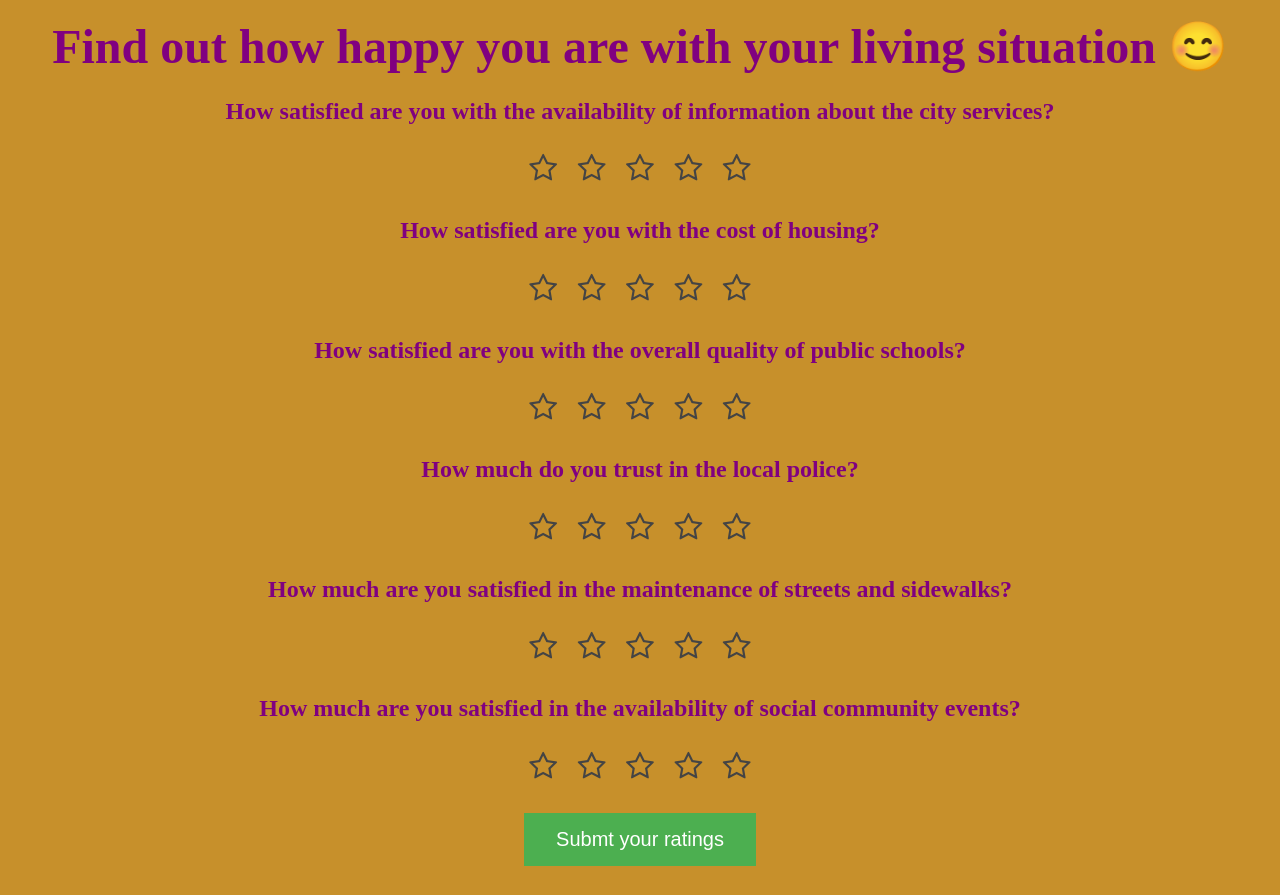
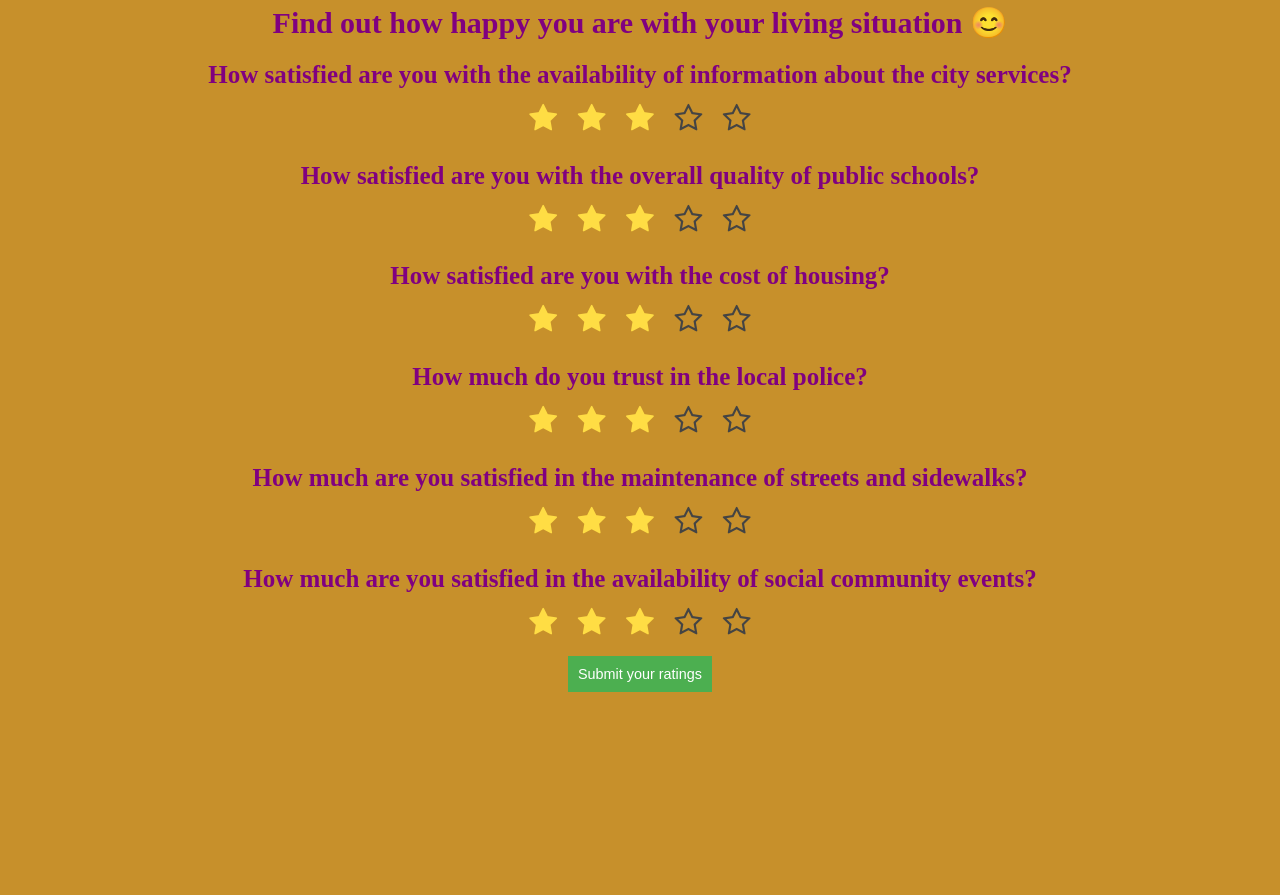
Before and after one commit to MixKlim/happymeter, a FastAPI app: page / in a window 1280 px wide. After the commit the page ends 692 px from the top, so only its background shows below. Run offline with FastAPI, Linux system fonts and the light colour scheme; parts of the project's set-up code (start-up, migrations or seed data) failed here and were passed over.

Commit message:
chore: update HTML and CSS

```diff
--- a/src/static/css/style.css
+++ b/src/static/css/style.css
@@ -1,28 +1,50 @@
 body {
-  font-size: 18px; /* Default font size for the entire body */
+  background-color: rgb(199, 144, 43);
+  font-size: 18px;
+  margin: 0;
+  padding: 0;
+}
+
+h1, h2, p, div {
+  text-align: center;
 }
 
 h1 {
-  font-size: 28px; /* Font size for h1 headers */
+  font-size: 30px;
+  margin-top: 5px;
+  margin-bottom: 10px;
+  color: purple;
 }
 
-p {
-  font-size: 16px; /* Font size for paragraphs */
-}
-.class-of-divs{
-  min-width: 100%
+h2 {
+  font-size: 25px;
+  margin-bottom: 5px;
+  color: purple;
 }
 
 div.stars {
   text-align:center;
   direction:rtl;
 }
+
 div.stars form {
   display:inline-block;
 }
+
+form {
+  margin: 0;
+}
+
 input.star {
   display: none;
 }
+
+input.star:checked ~ label.star:before {
+  content: '\f005';
+  color: #FD4;
+  transition: all .25s;
+}
+
 label.star {
   display:inline-block;
   padding: 8px;
@@ -30,32 +52,29 @@ label.star {
   color: #444;
   transition: all .2s;
 }
-input.star:checked ~ label.star:before {
-  content: '\f005';
-  color: #FD4;
-  transition: all .25s;
-}
+
 label.star:hover {
   transform: rotate(-15deg) scale(1.3);
 }
+
 label.star:before {
   content: '\f006';
   font-family: FontAwesome;
 }
 
-.text-center {
-  text-align: center;
+p {
+  font-size: 10px;
 }
 
 .button {
-  background-color: #4CAF50; /* Green */
+  background-color: #4CAF50;
   border: none;
   color: white;
-  padding: 15px 32px;
+  padding: 10px 10px;
   text-align: center;
   text-decoration: none;
   display: inline-block;
-  font-size: 20px;
+  font-size: 0.8em;
   transition: 0.7;
 }
 
@@ -64,9 +83,27 @@ label.star:before {
   opacity: 1;
 }
 
+.class-of-divs{
+  min-width: 100%
+}
+
+.stars {
+  margin-bottom: -3px;
+}
+
 .streamlit-button {
   background-color: #3e8e41; /* Set your desired color code */
   color: white; /* Set text color */
   padding: 15px 32px; /* Adjust padding */
   border-radius: 5px; /* Optional: Add rounded corners */
 }
+
+.text-center {
+  text-align: center;
+  margin-top: -10px;
+  margin-bottom: 1px;
+}
+
+#results {
+  margin-top: -5px;
+}
--- a/src/templates/index.html
+++ b/src/templates/index.html
@@ -8,114 +8,102 @@
     <title>happymeter</title>
   </head>
 
-  <style>
-    h1 {text-align: center;}
-    p {text-align: center;}
-    div {text-align: center;}
-  </style>
+<body>
+  <h1>Find out how happy you are with your living situation &#128522;</h1>
 
-  <body style="background-color:rgb(199, 144, 43);">
-
-    <h1><font size="7" color="purple">Find out how happy you are with your living situation &#128522;</font></h1>
-
-    <h1><font size="5" color="purple">How satisfied are you with the availability of information about the city services?</font></h1>
-
+  <h2>How satisfied are you with the availability of information about the city services?</h2>
     <div class="stars">
       <form action="" method="POST" id="city_services" name="city_services">
-        <input class="star star-5" id="q1s5" type="radio" name="star"/>
+        <input class="star star-5" id="q1s5" type="radio" name="city_services"/>
         <label class="star star-5" for="q1s5"></label>
-        <input class="star star-4" id="q1s4" type="radio" name="star"/>
+        <input class="star star-4" id="q1s4" type="radio" name="city_services"/>
         <label class="star star-4" for="q1s4"></label>
-        <input class="star star-3" id="q1s3" type="radio" name="star"/>
+        <input class="star star-3" id="q1s3" type="radio" name="city_services" checked/>
         <label class="star star-3" for="q1s3"></label>
-        <input class="star star-2" id="q1s2" type="radio" name="star"/>
+        <input class="star star-2" id="q1s2" type="radio" name="city_services"/>
         <label class="star star-2" for="q1s2"></label>
-        <input class="star star-1" id="q1s1" type="radio" name="star"/>
+        <input class="star star-1" id="q1s1" type="radio" name="city_services"/>
         <label class="star star-1" for="q1s1"></label>
       </form>
     </div>
 
-    <h1><font size="5" color="purple">How satisfied are you with the cost of housing?</font></h1>
+  <h2>How satisfied are you with the overall quality of public schools?</h2>
 
     <div class="stars">
+      <form action="" method="POST" id="school_quality" name="school_quality">
+        <input class="star star-5" id="q3s5" type="radio" name="school_quality"/>
+        <label class="star star-5" for="q3s5"></label>
+        <input class="star star-4" id="q3s4" type="radio" name="school_quality"/>
+        <label class="star star-4" for="q3s4"></label>
+        <input class="star star-3" id="q3s3" type="radio" name="school_quality" checked/>
+        <label class="star star-3" for="q3s3"></label>
+        <input class="star star-2" id="q3s2" type="radio" name="school_quality"/>
+        <label class="star star-2" for="q3s2"></label>
+        <input class="star star-1" id="q3s1" type="radio" name="school_quality"/>
+        <label class="star star-1" for="q3s1"></label>
+      </form>
+    </div>
+
+  <h2>How satisfied are you with the cost of housing?</h2>
+    <div class="stars">
       <form action="" method="POST" id="housing_costs" name="housing_costs">
-        <input class="star star-5" id="q2s5" type="radio" name="star"/>
+        <input class="star star-5" id="q2s5" type="radio" name="housing_costs"/>
         <label class="star star-5" for="q2s5"></label>
-        <input class="star star-4" id="q2s4" type="radio" name="star"/>
+        <input class="star star-4" id="q2s4" type="radio" name="housing_costs"/>
         <label class="star star-4" for="q2s4"></label>
-        <input class="star star-3" id="q2s3" type="radio" name="star"/>
+        <input class="star star-3" id="q2s3" type="radio" name="housing_costs" checked/>
         <label class="star star-3" for="q2s3"></label>
-        <input class="star star-2" id="q2s2" type="radio" name="star"/>
+        <input class="star star-2" id="q2s2" type="radio" name="housing_costs"/>
         <label class="star star-2" for="q2s2"></label>
-        <input class="star star-1" id="q2s1" type="radio" name="star"/>
+        <input class="star star-1" id="q2s1" type="radio" name="housing_costs"/>
         <label class="star star-1" for="q2s1"></label>
       </form>
     </div>
 
-    <h1><font size="5" color="purple">How satisfied are you with the overall quality of public schools?</font></h1>
-
-    <div class="stars">
-      <form action="" method="POST" id="school_quality" name="school_quality">
-        <input class="star star-5" id="q3s5" type="radio" name="star"/>
-        <label class="star star-5" for="q3s5"></label>
-        <input class="star star-4" id="q3s4" type="radio" name="star"/>
-        <label class="star star-4" for="q3s4"></label>
-        <input class="star star-3" id="q3s3" type="radio" name="star"/>
-        <label class="star star-3" for="q3s3"></label>
-        <input class="star star-2" id="q3s2" type="radio" name="star"/>
-        <label class="star star-2" for="q3s2"></label>
-        <input class="star star-1" id="q3s1" type="radio" name="star"/>
-        <label class="star star-1" for="q3s1"></label>
-      </form>
-    </div>
-
-    <h1><font size="5" color="purple">How much do you trust in the local police?</font></h1>
-
+  <h2>How much do you trust in the local police?</h2>
     <div class="stars">
       <form action="" method="POST" id="local_policies" name="local_policies">
-        <input class="star star-5" id="q4s5" type="radio" name="star"/>
+        <input class="star star-5" id="q4s5" type="radio" name="local_policies"/>
         <label class="star star-5" for="q4s5"></label>
-        <input class="star star-4" id="q4s4" type="radio" name="star"/>
+        <input class="star star-4" id="q4s4" type="radio" name="local_policies"/>
         <label class="star star-4" for="q4s4"></label>
-        <input class="star star-3" id="q4s3" type="radio" name="star"/>
+        <input class="star star-3" id="q4s3" type="radio" name="local_policies" checked/>
         <label class="star star-3" for="q4s3"></label>
-        <input class="star star-2" id="q4s2" type="radio" name="star"/>
+        <input class="star star-2" id="q4s2" type="radio" name="local_policies"/>
         <label class="star star-2" for="q4s2"></label>
-        <input class="star star-1" id="q4s1" type="radio" name="star"/>
+        <input class="star star-1" id="q4s1" type="radio" name="local_policies"/>
         <label class="star star-1" for="q4s1"></label>
       </form>
     </div>
 
-    <h1><font size="5" color="purple">How much are you satisfied in the maintenance of streets and sidewalks?</font></h1>
-
+  <h2>How much are you satisfied in the maintenance of streets and sidewalks?</h2>
     <div class="stars">
       <form action="" method="POST" id="maintenance" name="maintenance">
-        <input class="star star-5" id="q5s5" type="radio" name="star"/>
+        <input class="star star-5" id="q5s5" type="radio" name="maintenance"/>
         <label class="star star-5" for="q5s5"></label>
-        <input class="star star-4" id="q5s4" type="radio" name="star"/>
+        <input class="star star-4" id="q5s4" type="radio" name="maintenance"/>
         <label class="star star-4" for="q5s4"></label>
-        <input class="star star-3" id="q5s3" type="radio" name="star"/>
+        <input class="star star-3" id="q5s3" type="radio" name="maintenance" checked/>
         <label class="star star-3" for="q5s3"></label>
-        <input class="star star-2" id="q5s2" type="radio" name="star"/>
+        <input class="star star-2" id="q5s2" type="radio" name="maintenance"/>
         <label class="star star-2" for="q5s2"></label>
-        <input class="star star-1" id="q5s1" type="radio" name="star"/>
+        <input class="star star-1" id="q5s1" type="radio" name="maintenance"/>
         <label class="star star-1" for="q5s1"></label>
       </form>
     </div>
 
-    <h1><font size="5" color="purple">How much are you satisfied in the availability of social community events?</font></h1>
-
+  <h2>How much are you satisfied in the availability of social community events?</h2>
     <div class="stars">
       <form action="" method="POST" id="social_events" name="social_events">
-        <input class="star star-5" id="q6s5" type="radio" name="star"/>
+        <input class="star star-5" id="q6s5" type="radio" name="social_events"/>
         <label class="star star-5" for="q6s5"></label>
-        <input class="star star-4" id="q6s4" type="radio" name="star"/>
+        <input class="star star-4" id="q6s4" type="radio" name="social_events"/>
         <label class="star star-4" for="q6s4"></label>
-        <input class="star star-3" id="q6s3" type="radio" name="star"/>
+        <input class="star star-3" id="q6s3" type="radio" name="social_events" checked/>
         <label class="star star-3" for="q6s3"></label>
-        <input class="star star-2" id="q6s2" type="radio" name="star"/>
+        <input class="star star-2" id="q6s2" type="radio" name="social_events"/>
         <label class="star star-2" for="q6s2"></label>
-        <input class="star star-1" id="q6s1" type="radio" name="star"/>
+        <input class="star star-1" id="q6s1" type="radio" name="social_events"/>
         <label class="star star-1" for="q6s1"></label>
       </form>
     </div>
@@ -123,11 +111,11 @@
     <br />
     <div class="text-center">
       <button type="button" class="button" id="button" onclick="location.href='predict';">
-        Submt your ratings
+        Submit your ratings
       </button>
-    <script src="{{ url_for('static', path='/js/script.js') }}"></script>
     </div>
 
+    <script src="{{ url_for('static', path='/js/script.js') }}"></script>
     <br />
     <div id="results"></div>
   </body>
```
